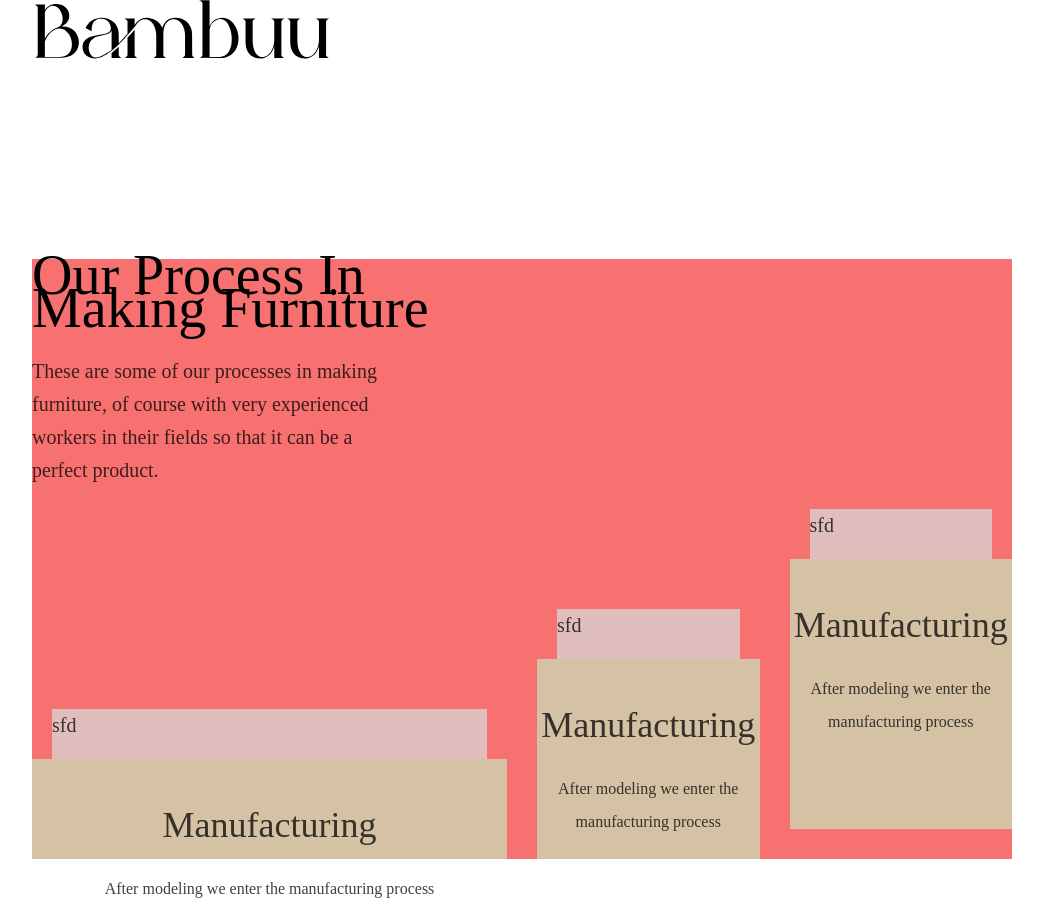
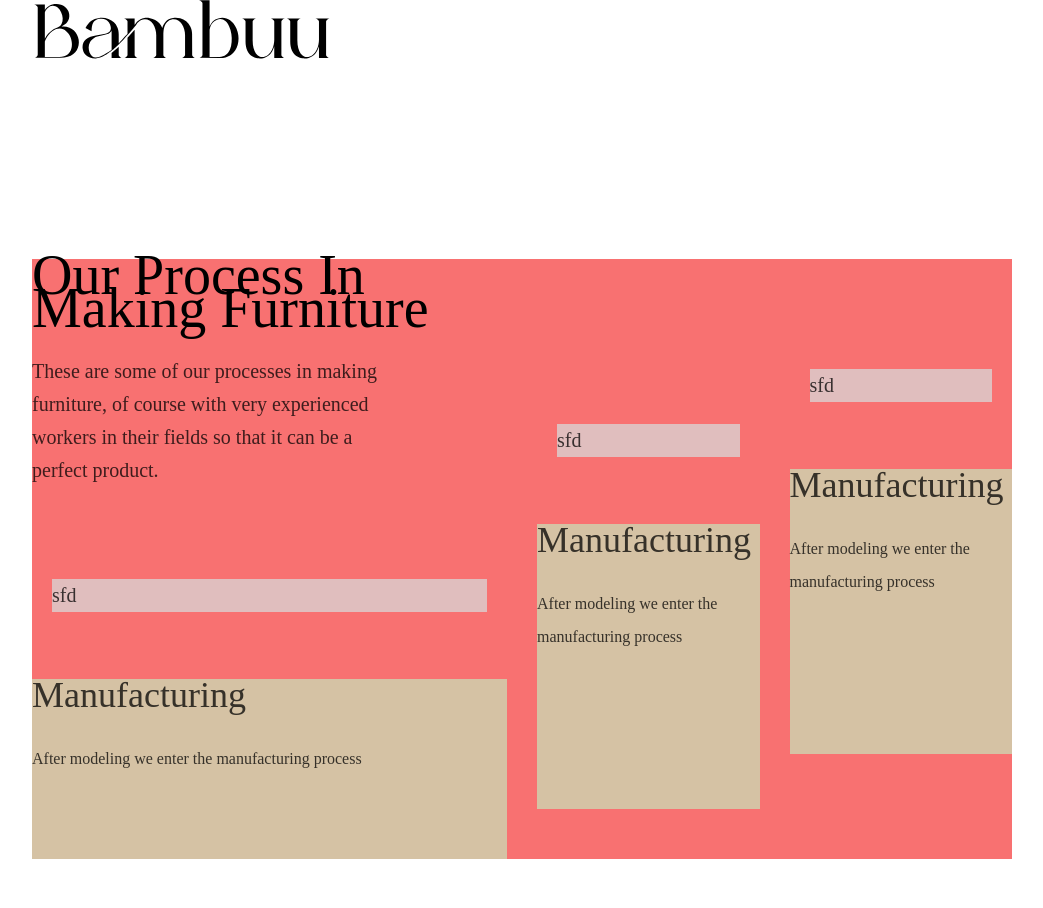
Before and after one commit to layefaa/bambuu, an Astro site: page / in a window 1280 px wide. Shown: the top 908 px of the page, without its empty margins (118-1161 px from the left). Built offline with nearby package versions, Linux system fonts and the light colour scheme; Astro itself is replaced by a stand-in of ours.

Commit message:
process breakthrough

```diff
--- a/src/components/molecules/ProcessImage.astro
+++ b/src/components/molecules/ProcessImage.astro
@@ -2,6 +2,6 @@
 
 ---
 
-<div class='w-full h-full bg-bb-secondary-white '>
+<div class='w-full h-full bg-bb-secondary-white -mt-40 '>
 sfd
 </div>
--- a/src/components/organisms/ProcessStage.astro
+++ b/src/components/organisms/ProcessStage.astro
@@ -1,5 +1,5 @@
 ---
-import ProcessImage from '../molecules/ProcessImage.astro'
+import ProcessImage from '@molecules/ProcessImage.astro'
 interface Props {
 	format: string
 	header: string
@@ -10,15 +10,9 @@ const { format, paragraph, header } = Astro.props
 ---
 
 <div class='h-full w-full relative bg-bb-light-brown  '>
-	<div class='px-[2rem] flex w-full relative bg-red-400 -top-[5rem] h-[5rem] z-10'>
+	<div class='px-[2rem] flex w-full'>
 		<ProcessImage />
 	</div>
-	<div class=' text-center relative z-0'>
-		<h4 class='text-24 mb-[3rem] md:text-36 font-alika'>{header}</h4>
-		<p class='md:text-16 '>{paragraph}</p>
-	</div>
-
-
-	<div />
-
+	<h4 class='text-24 mb-[3rem] md:text-36 font-alika'>{header}</h4>
+	<p class='md:text-16 '>{paragraph}</p>
 </div>
--- a/src/components/templates/OurProcess.astro
+++ b/src/components/templates/OurProcess.astro
@@ -9,13 +9,13 @@ import ProcessStage from '@organisms/ProcessStage.astro'
 		<h2 class='sectionHeader mb-[3rem]'>{ourProcess.header}</h2>
 		<p class='w-4/5'>{ourProcess.paragraph}</p>
 	</div>
-	<div class='w-full col-span-6 row-span-2 row-start-6'>
+	<div class='w-full h-full col-span-6 row-span-2 row-start-5'>
 		<ProcessStage paragraph='After modeling we enter the manufacturing process' header='Manufacturing' />
 	</div>
-	<div class='w-full h-full col-span-3 row-span-3 row-start-5'>
+	<div class='w-full h-full col-span-3 row-span-3 row-start-4 -mt-20'>
 		<ProcessStage paragraph='After modeling we enter the manufacturing process' header='Manufacturing' />
 	</div>
-	<div class='w-full h-full col-span-3 row-span-3 row-start-4 '>
+	<div class='w-full h-full col-span-3 row-span-3 row-start-3 '>
 		<ProcessStage paragraph='After modeling we enter the manufacturing process' header='Manufacturing' />
 	</div>
 </div>
```
